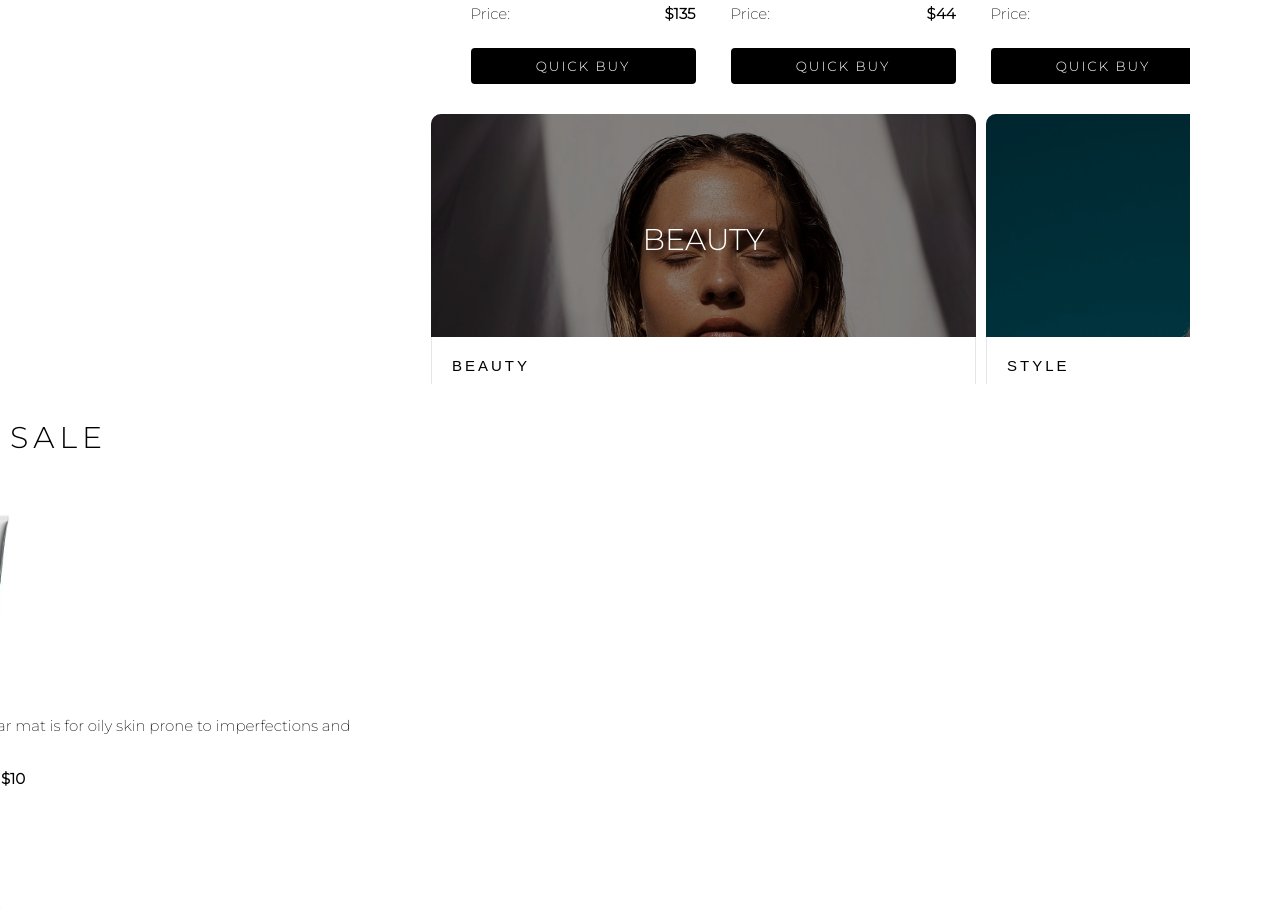
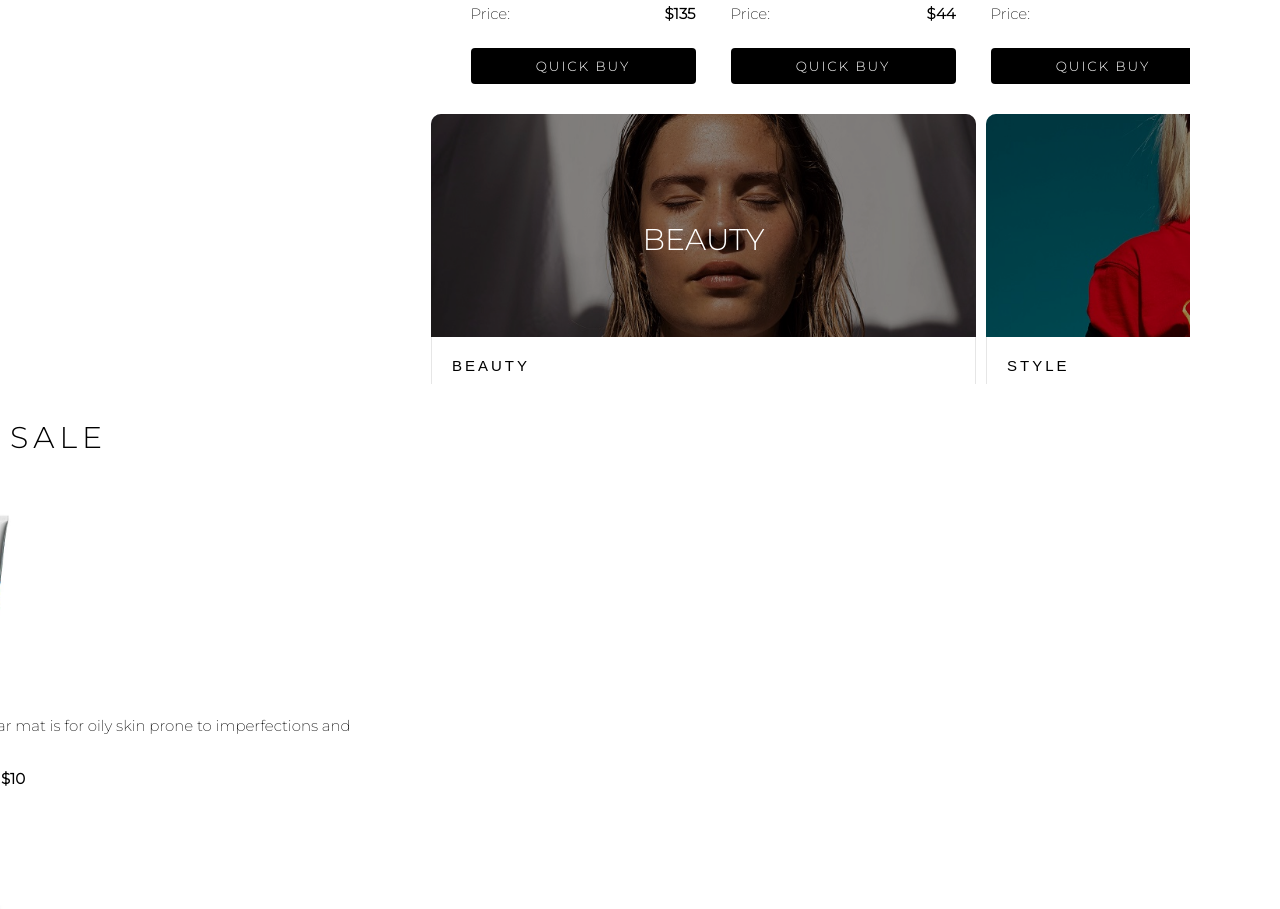
Before and after one commit to Milad64sh/Ecommerce-website, a React (Create React App) app: page / in a window 1280 px wide. Shown: the part 1311-2220 px from the top of the page. Built offline with nearby package versions, Linux system fonts and the light colour scheme.

Commit message:
background attachement changed applied

```diff
--- a/src/pages/Home.jsx
+++ b/src/pages/Home.jsx
@@ -63,11 +63,6 @@ function Home() {
     console.log(scrollPosition);
   };
   const handleScrollGroups = (scrollAmount) => {
-    // const slideContainer = groupsRef.current;
-    // const totalItemsWidth = Array.from(slideContainer.children).reduce(
-    //   (totalWidth, child) => totalWidth + child.getBoundingClientRect().width,
-    //   0
-    // );
     dispatchGroupScroll({
       type: 'SCROLL',
       payload: scrollAmount,
--- a/src/styles/css/style.css
+++ b/src/styles/css/style.css
@@ -973,8 +973,7 @@ body {
   margin-top: 2rem;
   margin-bottom: 2rem;
   background-image: url("../../assets/jpg/prdt-img/skin.jpg");
-  background-color: rgba(101, 163, 162, 0.8);
-  background-position: top;
+  background-position: center;
   background-attachment: fixed;
   background-repeat: no-repeat;
   background-size: cover;
@@ -1052,12 +1051,12 @@ body {
   margin-top: 2rem;
   margin-bottom: 2rem;
   background-image: url("../../assets/jpg/prdt-img/fashion.jpg");
-  background-color: rgba(101, 163, 162, 0.8);
-  background-position: top;
+  background-position: center;
   background-attachment: fixed;
   background-repeat: no-repeat;
   background-size: cover;
   border-radius: 10px 10px 13px 13px;
+  -webkit-background-size: cover !important;
 }
 .fashion * {
   transition: all 0.7s ease-in-out;
--- a/src/styles/sass/_components.scss
+++ b/src/styles/sass/_components.scss
@@ -732,8 +732,7 @@
   margin-top: 2rem;
   margin-bottom: 2rem;
   background-image: url('../../assets/jpg/prdt-img/skin.jpg');
-  background-color: rgba(#65a3a2, 0.8);
-  background-position: top;
+  background-position: center;
   background-attachment: fixed;
   background-repeat: no-repeat;
   background-size: cover;
@@ -801,12 +800,12 @@
   margin-top: 2rem;
   margin-bottom: 2rem;
   background-image: url('../../assets/jpg/prdt-img/fashion.jpg');
-  background-color: rgba(#65a3a2, 0.8);
-  background-position: top;
+  background-position: center;
   background-attachment: fixed;
   background-repeat: no-repeat;
   background-size: cover;
   border-radius: 10px 10px 13px 13px;
+  -webkit-background-size: cover !important;
 
   @include respond(sm) {
   }
```
Also changed, not shown: 1 other file (tests, documents, lock files or other folders).
